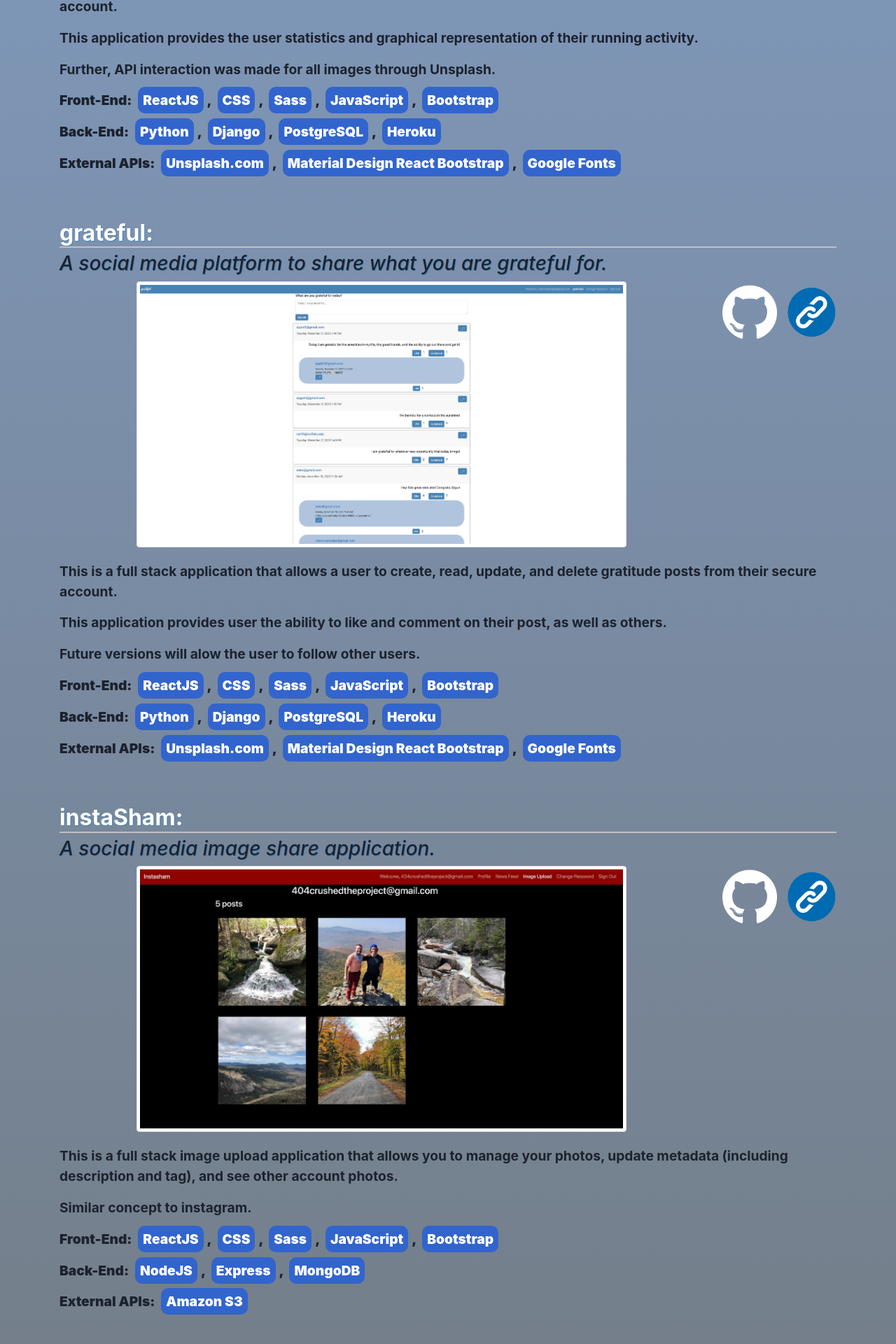
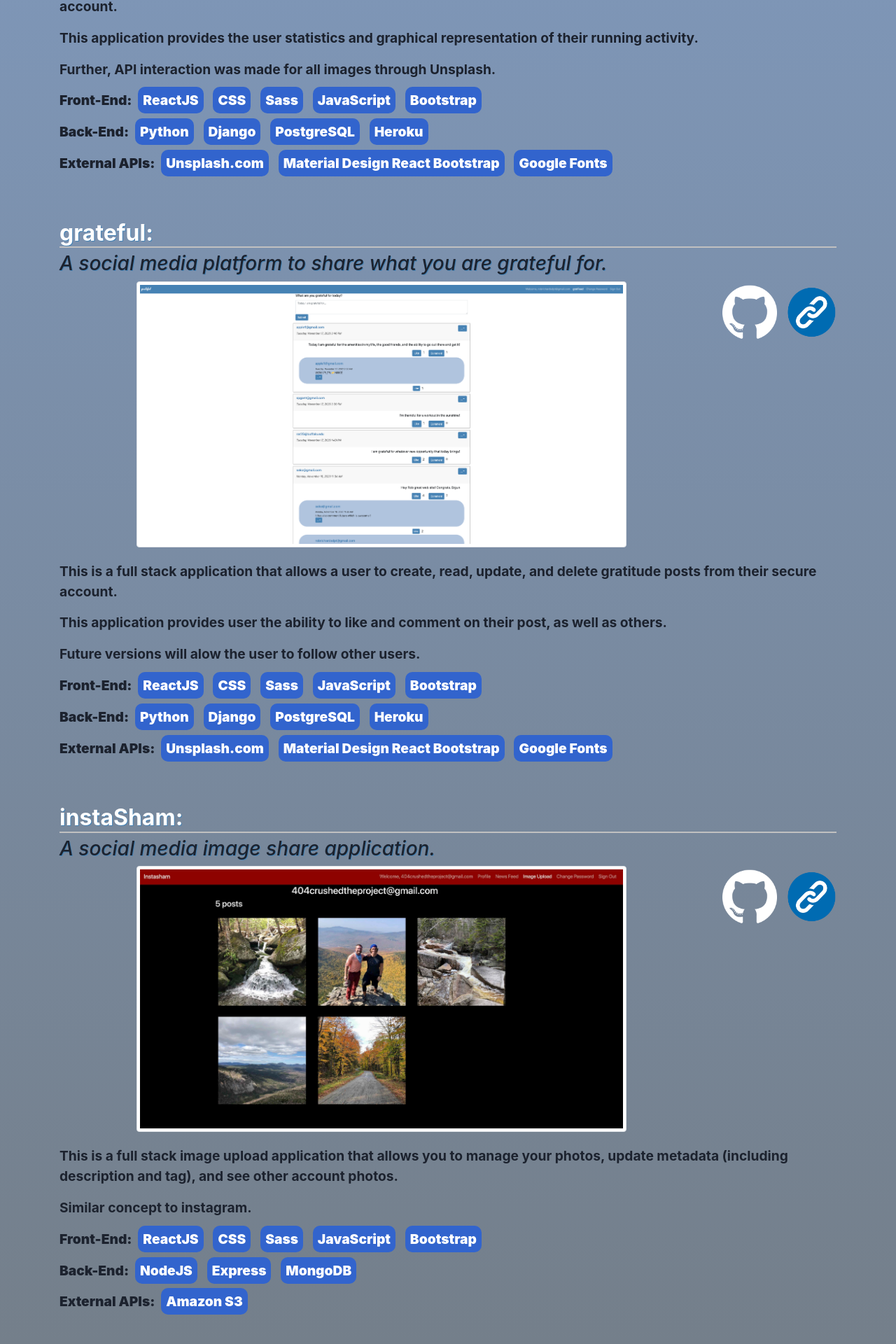
Before and after one commit to robrichardsdpt/portfolio, a React (Create React App) app: page /#/ in a window 1280 px wide. Shown: the part 3677-5597 px from the top of the page at 70% size. Built offline with nearby package versions, Linux system fonts and the light colour scheme.

Commit message:
updated styling to add room to skill headers

```diff
--- a/src/App.css
+++ b/src/App.css
@@ -401,6 +401,12 @@
 .skillsContent {
   padding-bottom: 50px;
 }
+.skills-label {
+  padding-top: 40px;
+  padding-bottom: 10px;
+  font-weight: bolder;
+  text-shadow: 2px 2px steelblue;
+}
 .contactImageCells {
   display: flex;
   align-items: center;
@@ -415,6 +421,9 @@
 }
 .bolder {
   font-weight: bolder;
+}
+.skillsText {
+  color: black;
 }
 
 @media only screen and (max-width: 600px) {
--- a/src/Projects.js
+++ b/src/Projects.js
@@ -36,9 +36,9 @@ const Projects = () => (
     <p>This is a full stack application that allows a user to create, read, update, and delete running activity from their secure account.</p>
     <p>This application provides the user statistics and graphical representation of their running activity.</p>
     <p>Further, API interaction was made for all images through Unsplash.</p>
-    <p className='bolder'>Front-End: <span className='project-tech'>ReactJS</span>, <span className='project-tech'>CSS</span>, <span className='project-tech'>Sass</span>, <span className='project-tech'>JavaScript</span>, <span className='project-tech'>Bootstrap</span></p>
-    <p className='bolder'>Back-End: <span className='project-tech'>Python</span>, <span className='project-tech'>Django</span>, <span className='project-tech'>PostgreSQL</span>, <span className='project-tech'>Heroku</span></p>
-    <p className='bolder'>External APIs: <span className='project-tech'>Unsplash.com</span>, <span className='project-tech'>Material Design React Bootstrap</span>, <span className='project-tech'>Google Fonts</span></p>
+    <p className='bolder'>Front-End: <span className='project-tech'>ReactJS</span> <span className='project-tech'>CSS</span> <span className='project-tech'>Sass</span> <span className='project-tech'>JavaScript</span> <span className='project-tech'>Bootstrap</span></p>
+    <p className='bolder'>Back-End: <span className='project-tech'>Python</span> <span className='project-tech'>Django</span> <span className='project-tech'>PostgreSQL</span> <span className='project-tech'>Heroku</span></p>
+    <p className='bolder'>External APIs: <span className='project-tech'>Unsplash.com</span> <span className='project-tech'>Material Design React Bootstrap</span> <span className='project-tech'>Google Fonts</span></p>
     </Col>
 
 
@@ -58,9 +58,9 @@ const Projects = () => (
     <p>This is a full stack application that allows a user to create, read, update, and delete gratitude posts from their secure account.</p>
     <p>This application provides user the ability to like and comment on their post, as well as others.  </p>
     <p>Future versions will alow the user to follow other users.</p>
-    <p className='bolder'>Front-End: <span className='project-tech'>ReactJS</span>, <span className='project-tech'>CSS</span>, <span className='project-tech'>Sass</span>, <span className='project-tech'>JavaScript</span>, <span className='project-tech'>Bootstrap</span></p>
-    <p className='bolder'>Back-End: <span className='project-tech'>Python</span>, <span className='project-tech'>Django</span>, <span className='project-tech'>PostgreSQL</span>, <span className='project-tech'>Heroku</span></p>
-    <p className='bolder'>External APIs: <span className='project-tech'>Unsplash.com</span>, <span className='project-tech'>Material Design React Bootstrap</span>, <span className='project-tech'>Google Fonts</span></p>
+    <p className='bolder'>Front-End: <span className='project-tech'>ReactJS</span> <span className='project-tech'>CSS</span> <span className='project-tech'>Sass</span> <span className='project-tech'>JavaScript</span> <span className='project-tech'>Bootstrap</span></p>
+    <p className='bolder'>Back-End: <span className='project-tech'>Python</span> <span className='project-tech'>Django</span> <span className='project-tech'>PostgreSQL</span> <span className='project-tech'>Heroku</span></p>
+    <p className='bolder'>External APIs: <span className='project-tech'>Unsplash.com</span> <span className='project-tech'>Material Design React Bootstrap</span> <span className='project-tech'>Google Fonts</span></p>
     </Col>
 
     </Row>
@@ -78,8 +78,8 @@ const Projects = () => (
     <Col sm={12} className="project-desc">
     <p>This is a full stack image upload application that allows you to manage your photos, update metadata (including description and tag), and see other account photos.</p>
     <p>Similar concept to instagram.</p>
-    <p className='bolder'>Front-End: <span className='project-tech'>ReactJS</span>, <span className='project-tech'>CSS</span>, <span className='project-tech'>Sass</span>, <span className='project-tech'>JavaScript</span>, <span className='project-tech'>Bootstrap</span></p>
-    <p className='bolder'>Back-End: <span className='project-tech'>NodeJS</span>, <span className='project-tech'>Express</span>, <span className='project-tech'>MongoDB</span></p>
+    <p className='bolder'>Front-End: <span className='project-tech'>ReactJS</span> <span className='project-tech'>CSS</span> <span className='project-tech'>Sass</span> <span className='project-tech'>JavaScript</span> <span className='project-tech'>Bootstrap</span></p>
+    <p className='bolder'>Back-End: <span className='project-tech'>NodeJS</span> <span className='project-tech'>Express</span> <span className='project-tech'>MongoDB</span></p>
     <p className='bolder'>External APIs: <span className='project-tech'>Amazon S3</span></p>
     </Col>
     </Row>
@@ -98,9 +98,9 @@ const Projects = () => (
     <Col className="project-desc">
     <p>This app will allow the user to track their hikes, distance traveled, elevation gained, the trails they used, and any trail notes.</p>
     <p>They will have their own user account where they can keep their information safe and secure from modification/deletion by another user.</p>
-    <p className='bolder'>Front-End: <span className='project-tech'>HTML</span>, <span className='project-tech'>CSS</span>, <span className='project-tech'>Sass</span>, <span className='project-tech'>JavaScript</span>, <span className='project-tech'>jQuery</span>, <span className='project-tech'>Bootstrap</span></p>
-    <p className='bolder'>Back-End: <span className='project-tech'>NodeJS</span>, <span className='project-tech'>Express</span>, <span className='project-tech'>MongoDB</span></p>
-    <p className='bolder'>External APIs: <span className='project-tech'>Font Awesome</span>, <span className='project-tech'>Google Fonts</span></p>
+    <p className='bolder'>Front-End: <span className='project-tech'>HTML</span> <span className='project-tech'>CSS</span> <span className='project-tech'>Sass</span> <span className='project-tech'>JavaScript</span> <span className='project-tech'>jQuery</span> <span className='project-tech'>Bootstrap</span></p>
+    <p className='bolder'>Back-End: <span className='project-tech'>NodeJS</span> <span className='project-tech'>Express</span> <span className='project-tech'>MongoDB</span></p>
+    <p className='bolder'>External APIs: <span className='project-tech'>Font Awesome</span> <span className='project-tech'>Google Fonts</span></p>
     </Col>
 
     </Row>
@@ -120,7 +120,7 @@ const Projects = () => (
     <p>This application allows a user to play a game of tic tac toe against a computer opponent.</p>
     <p>It tells you who wins the game or if the game end in a tie, tracks the number of games you have played to date, and allows you to have your own secure account.</p>
     <p>It communicates with an API which keeps a record of all games that you have played.</p>
-    <p className='bolder'>Front-End: <span className='project-tech'>HTML</span>, <span className='project-tech'>CSS</span>, <span className='project-tech'>Sass</span>, <span className='project-tech'>JavaScript</span>, <span className='project-tech'>jQuery</span>, <span className='project-tech'>Bootstrap</span></p>
+    <p className='bolder'>Front-End: <span className='project-tech'>HTML</span> <span className='project-tech'>CSS</span> <span className='project-tech'>Sass</span> <span className='project-tech'>JavaScript</span> <span className='project-tech'>jQuery</span> <span className='project-tech'>Bootstrap</span></p>
     </Col>
 
     </Row>
--- a/src/Skills.js
+++ b/src/Skills.js
@@ -27,7 +27,7 @@ const Skills = () => (
   <Container className="skillsContainer">
     <h1 className='skillsText name'>Skills:</h1>
     <Col xl={12}>
-    <h2>Languages:</h2>
+    <h2 className='skills-label'>Languages:</h2>
     </Col>
 
     <Col s={6} md={4} lg={2} className='skillColContainer'>
@@ -60,7 +60,7 @@ const Skills = () => (
     </Col>
 
     <Col xl={12}>
-      <h2>Front-End Frameworks/Libraries:</h2>
+      <h2 className='skills-label'>Front-End Frameworks/Libraries:</h2>
     </Col>
 
       <Col s={6} md={4} lg={2} className='skillColContainer'>
@@ -92,7 +92,7 @@ const Skills = () => (
     </Col>
 
     <Col xl={12}>
-    <h2>Back-End Frameworks/Libraries/Databases:</h2>
+    <h2 className='skills-label'>Back-End Frameworks/Libraries/Databases:</h2>
     </Col>
 
       <Col s={6} md={4} lg={2} className='skillColContainer'>
@@ -139,7 +139,7 @@ const Skills = () => (
     </Col>
 
     <Col xl={12}>
-    <h2>Management/Deployment:</h2>
+    <h2 className='skills-label'>Management/Deployment:</h2>
     </Col>
 
     <Col s={6} md={4} lg={2} className='skillColContainer'>
```
